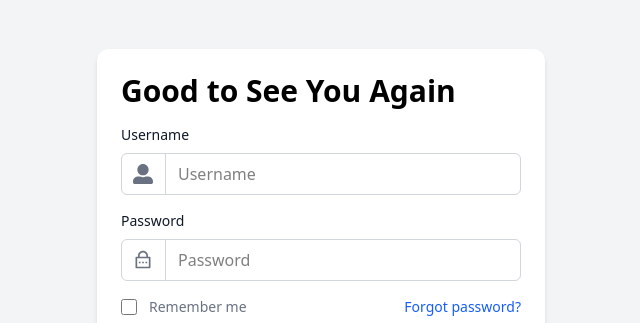
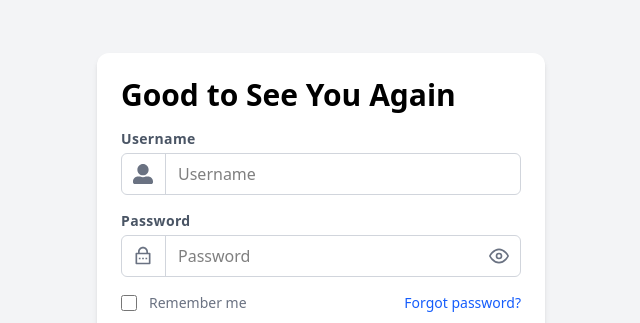
Before and after one commit to dipkorimon/InstaInsight, a Next.js app in the folder client/: page /auth/login in a window 1280 px wide. Shown: the part 185-508 px from the top of the page, without its empty margins (319-959 px from the left). Built offline with nearby package versions, Linux system fonts and the light colour scheme.

Commit message:
>> APP MOD<Components>: - Added password show or hide option and change the design of label in InputField;

```diff
--- a/client/components/InputField.js
+++ b/client/components/InputField.js
@@ -1,9 +1,24 @@
 "use client";
 
-export default function InputField({ name, type = "text", value, onChange, placeholder, label, icon: Icon }) {
+import { useState } from "react";
+import { FiEye, FiEyeOff } from "react-icons/fi";
+
+export default function InputField({
+   name,
+   type = "text",
+   value,
+   onChange,
+   placeholder,
+   label,
+   icon: Icon,
+}) {
+    const [showPassword, setShowPassword] = useState(false);
+    const isPassword = type === "password";
+    const inputType = isPassword && showPassword ? "text" : type;
+
     return (
         <div className="input-field mb-4">
-            <label htmlFor={name} className="block mb-2 text-sm font-medium text-gray-900">
+            <label htmlFor={name} className="block mb-1 text-sm font-semibold tracking-wide text-gray-600">
                 {label}
             </label>
             <div className="relative">
@@ -13,16 +28,25 @@ export default function InputField({ name, type = "text", value, onChange, place
                     </span>
                 )}
                 <input
-                    type={type}
+                    type={inputType}
                     name={name}
                     value={value}
                     onChange={onChange}
                     placeholder={placeholder}
                     className={`w-full border border-gray-300 p-2 rounded-md focus:outline-none focus:ring-2 focus:ring-blue-100 ${
                         Icon ? "pl-14" : ""
-                    }`}
+                    } ${isPassword ? "pr-12" : ""}`}
                     required
                 />
+                {isPassword && (
+                    <button
+                        type="button"
+                        onClick={() => setShowPassword(!showPassword)}
+                        className="absolute inset-y-0 right-0 flex items-center px-3 text-gray-500 focus:outline-none"
+                    >
+                        {showPassword ? <FiEyeOff size={20} /> : <FiEye size={20} />}
+                    </button>
+                )}
             </div>
         </div>
     );
```
